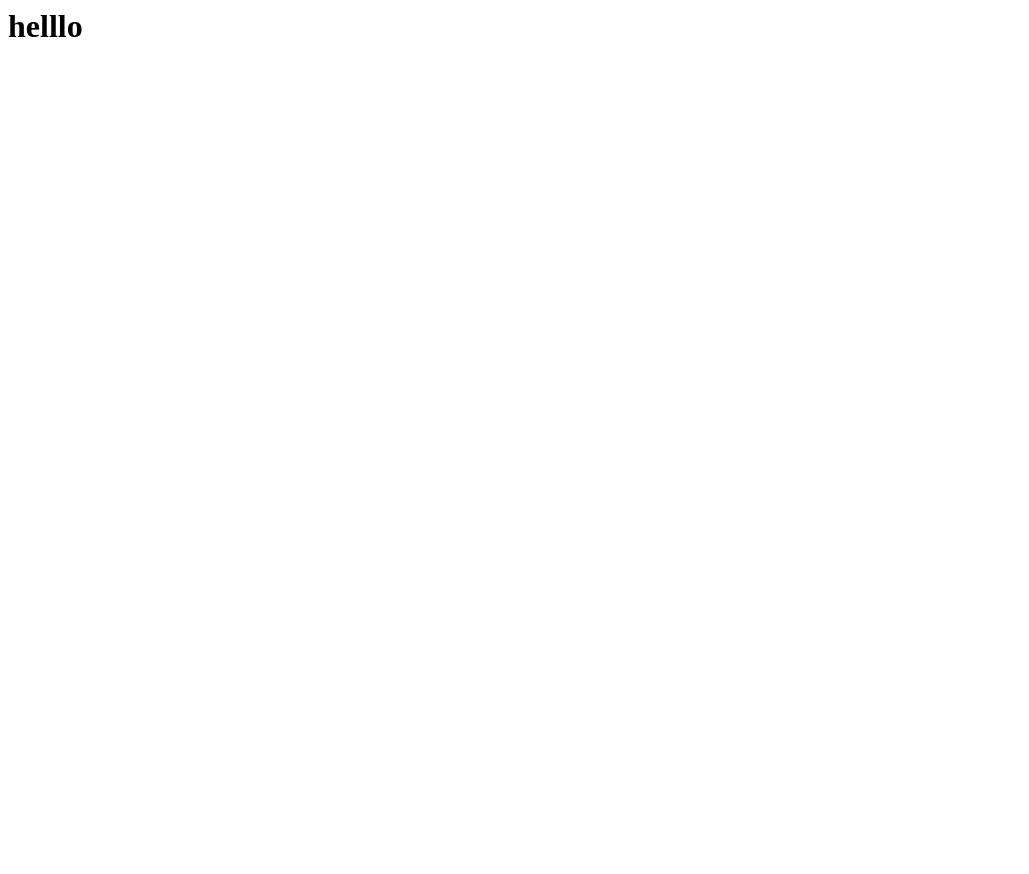
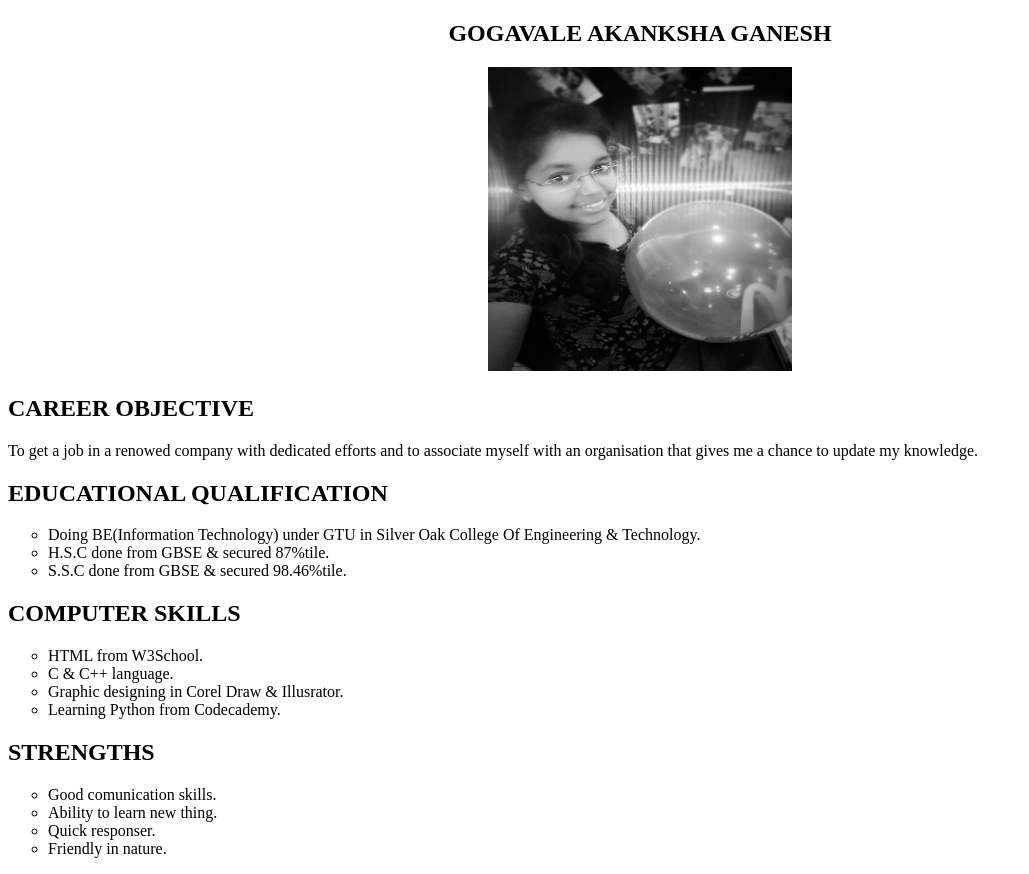
Before and after one commit to akankshagogavale17/akankshagogavale17.github.io, a plain HTML site: page index.html in a window 1280 px wide. Shown: the whole page, without its empty margins (0-1029 px from the left). Before the commit the page ends 800 px from the top, so only its background shows below. Drawn offline with Linux system fonts and the light colour scheme.

Commit message:
index added

```diff
--- a/index.html
+++ b/index.html
@@ -1 +1,38 @@
-<h1>helllo</h1>
+<!DOCTYPE html>
+<html>
+<head>
+	<title>RESUME</title>
+</head>
+<body>
+<h2><center>GOGAVALE AKANKSHA GANESH</center></h2>
+<center><img src="aki.jpg" style="width:304px;height:304px;"></center>
+
+
+<h2>CAREER OBJECTIVE</h2>
+<P>To get a job in a renowed company with dedicated efforts and to associate myself with an organisation that gives me a chance to update my knowledge.</P>
+<h2>EDUCATIONAL QUALIFICATION</h2>
+<ul style="list-style-type:circle">
+<LI>Doing BE(Information Technology) under GTU in Silver Oak College Of Engineering & Technology.</LI>
+<li>H.S.C done from GBSE & secured 87%tile.</li>
+<li>S.S.C done from GBSE & secured 98.46%tile.</li>
+</ul>
+<h2>COMPUTER SKILLS</h2>
+<ul style="list-style-type:circle">
+<li>HTML from W3School.</li>
+<li>C & C++ language.</li>
+<li>Graphic designing in Corel Draw & Illusrator.</li>
+<li>Learning Python from Codecademy.</li>
+</ul>
+<h2>STRENGTHS</h2>
+<ul style="list-style-type:circle">
+<LI>Good comunication skills.</LI>
+<li>Ability to learn new thing.</li>
+<li>Quick responser.</li>
+<li>Friendly in nature.</li>
+
+
+<ul></ul>
+
+
+</body>
+</html>
```
Also changed, not shown: aki.jpg (added).
